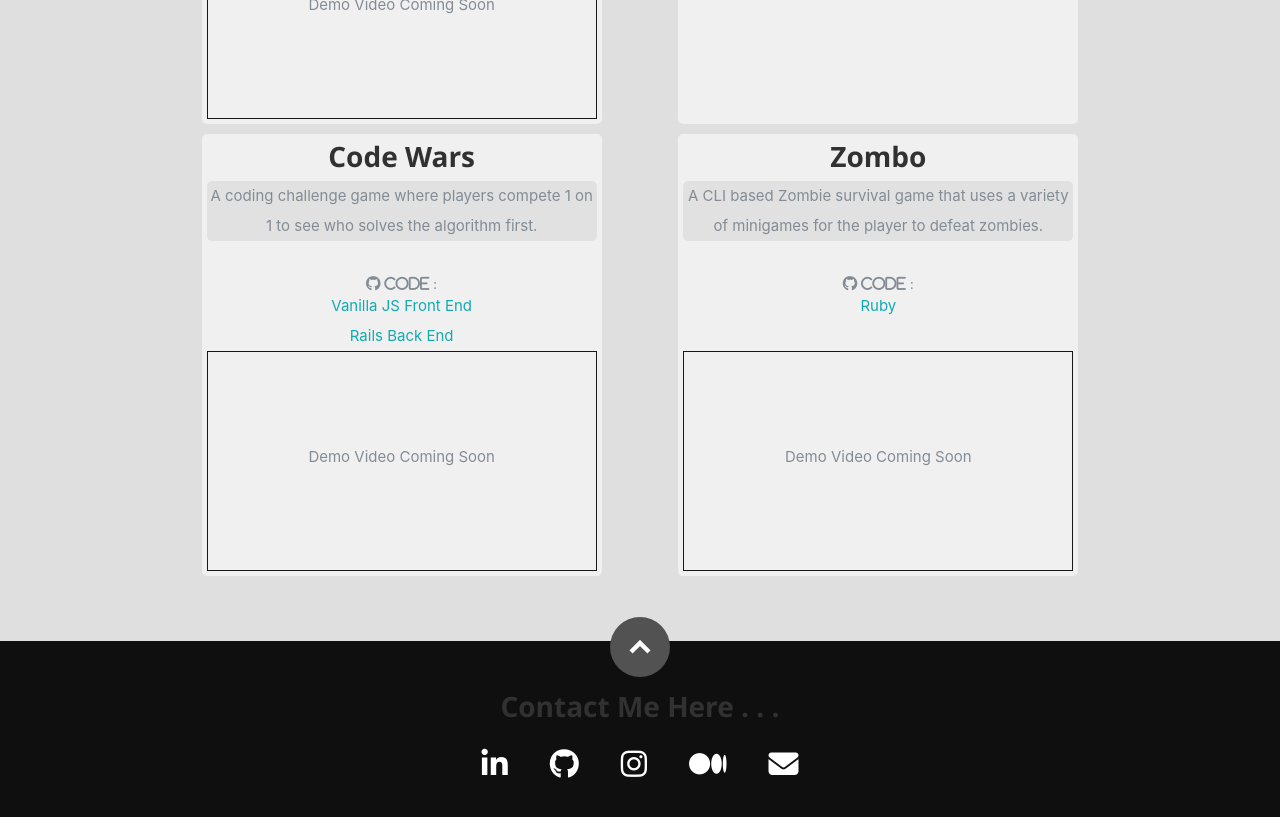
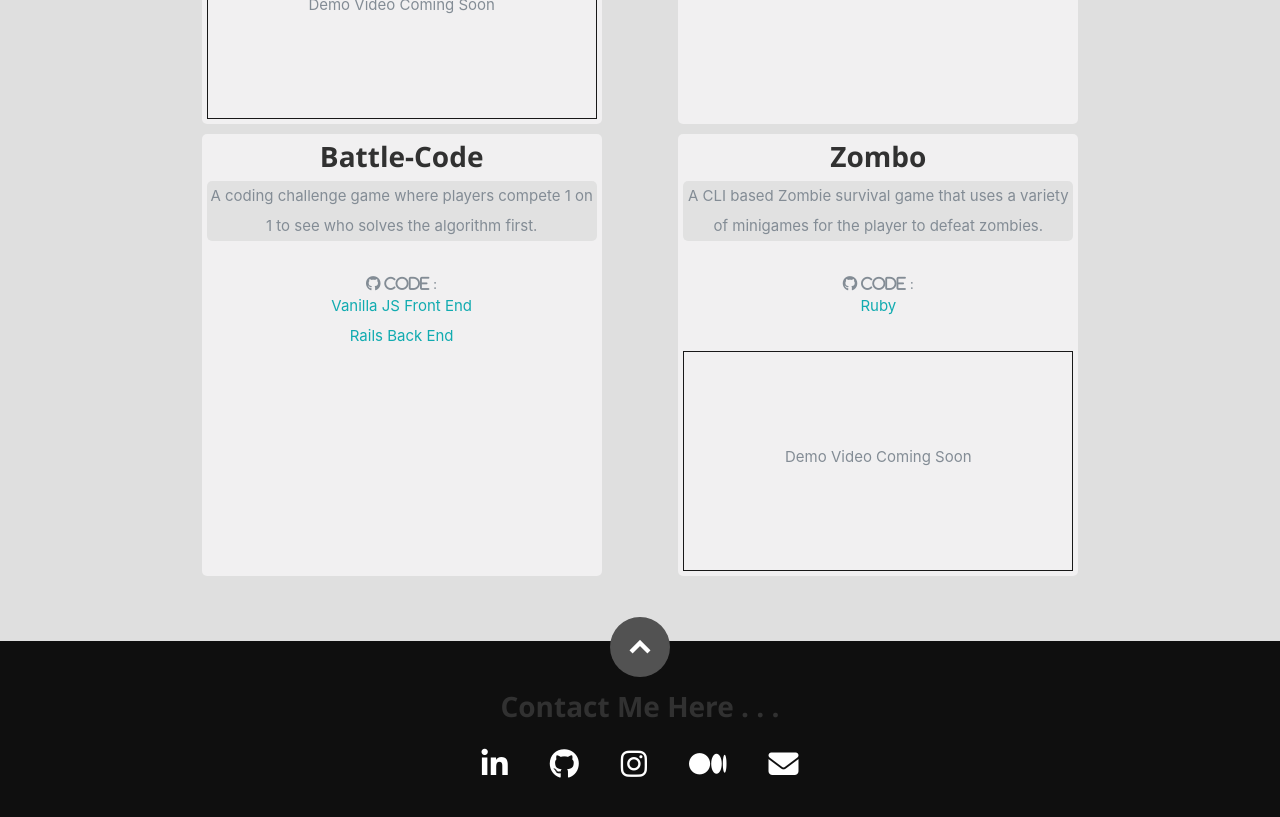
Before and after one commit to IdleScV/my_portfolio, a React (Create React App) app: page / in a window 1280 px wide. Shown: the part 2760-3577 px from the top of the page. Built offline with nearby package versions, Linux system fonts and the light colour scheme.

Commit message:
added battle-code demovideo

```diff
--- a/src/resumeData.js
+++ b/src/resumeData.js
@@ -112,13 +112,14 @@ let resumeData = {
 			youtubedemo: 'https://youtu.be/4vn4oCgs-wc'
 		},
 		{
-			name: 'Code Wars',
+			name: 'Battle-Code',
 			description: 'A coding challenge game where players compete 1 on 1 to see who solves the algorithm first.',
 			imgurl: 'images/portfolio/project2.png',
 			github: [
 				{ type: 'Vanilla JS Front End', url: 'https://github.com/IdleScV/MOD-3-Project' },
 				{ type: 'Rails Back End', url: 'https://github.com/bumbot/mod3project' }
-			]
+			],
+			youtubedemo: 'https://youtu.be/j96bmqo8Jns'
 		},
 		{
 			name: 'Zombo',
```
